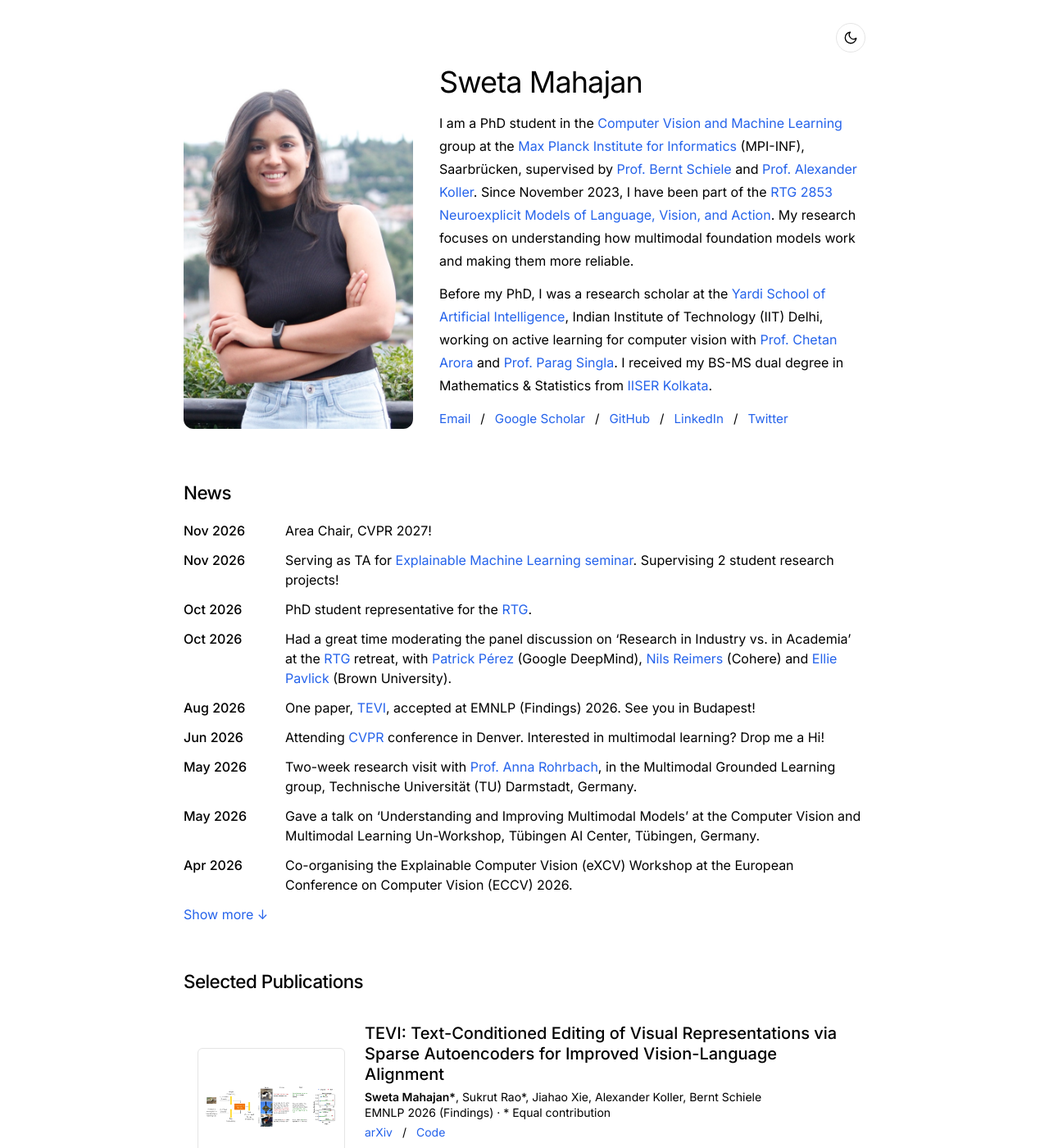
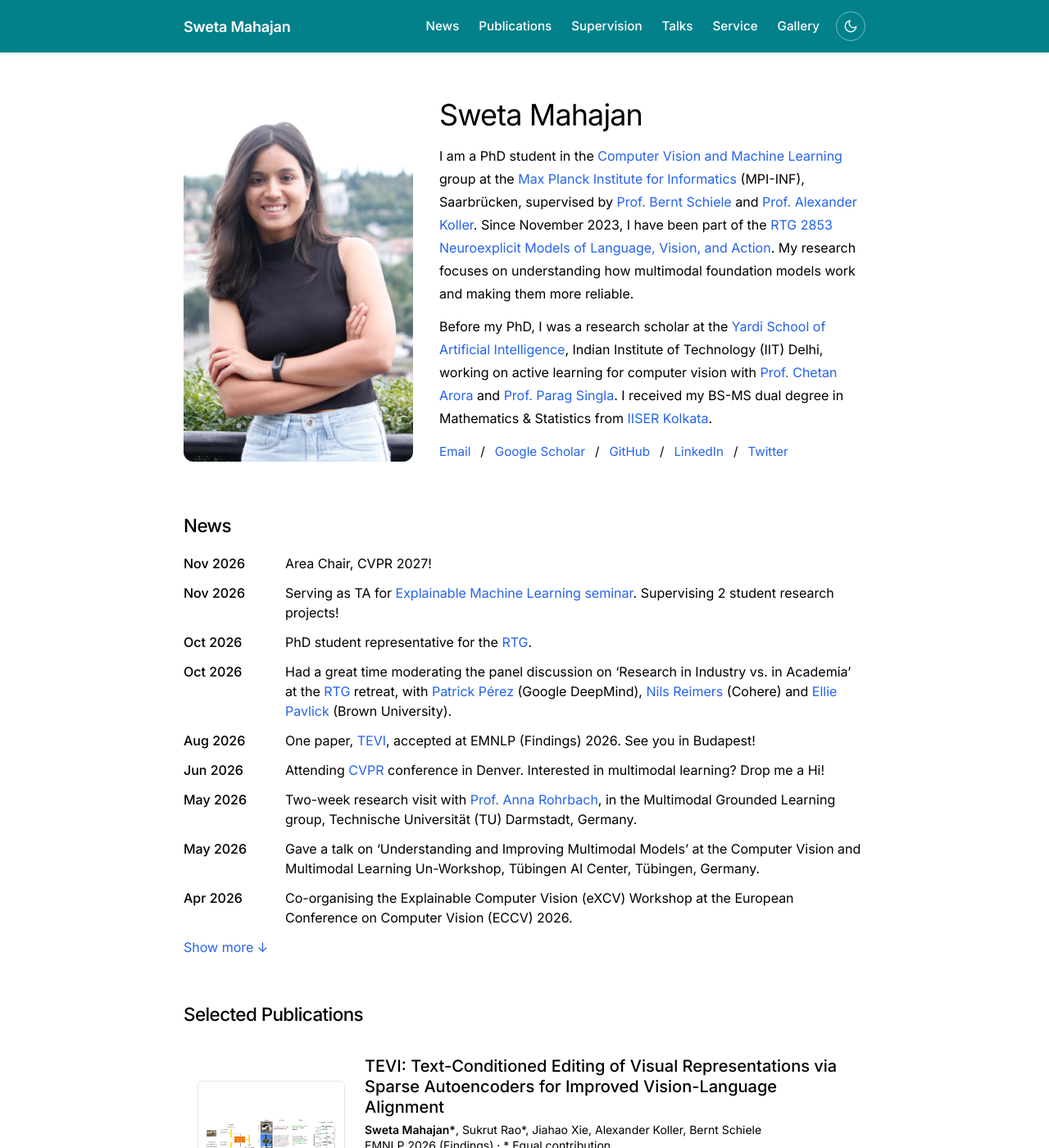
Before and after one commit to SwetaMahajan/swetamahajan.github.io, a Jekyll site: the page built from index.html, in a window 1280 px wide and 1400 px high. Shown: the whole window at 82% size. Built offline with Jekyll 4.4.1, drawn with Linux system fonts in a browser that asks for light colours.

Commit message:
title bar and garry page

```diff
--- /dev/null
+++ b/_includes/footer.html
@@ -0,0 +1,7 @@
+{%- assign profile = site.data.profile %}
+{%- if profile.footer or site.show_last_updated %}
+<footer class="footer">
+  {%- if profile.footer %}<span>{{ profile.footer | markdownify | remove: '<p>' | remove: '</p>' | strip }}</span>{% endif %}
+  {%- if site.show_last_updated %}<span class="footer-updated">Last updated {{ site.time | date: "%B %-d, %Y" }}.</span>{% endif %}
+</footer>
+{%- endif %}
--- a/_includes/head.html
+++ b/_includes/head.html
@@ -1,5 +1,6 @@
 {%- assign profile = site.data.profile -%}
 {%- assign page_title = site.title | default: profile.name -%}
+{%- if page.title %}{% assign page_title = page.title | append: " | " | append: page_title %}{% endif -%}
 <meta charset="utf-8">
 <meta name="viewport" content="width=device-width, initial-scale=1">
 <meta name="color-scheme" content="light dark">
--- /dev/null
+++ b/_includes/navbar.html
@@ -0,0 +1,26 @@
+{%- comment -%} Bar at the top of every page: name on the left, links from _data/navigation.yml on the right. {%- endcomment -%}
+{%- assign profile = site.data.profile -%}
+{%- assign nav = site.data.navigation -%}
+<header class="navbar" id="navbar">
+  <div class="navbar-inner">
+    <a class="navbar-name" href="{{ '/' | relative_url }}">{{ profile.name }}</a>
+    {%- if nav and nav.size > 0 %}
+    <nav class="navbar-links" id="navbar-links" aria-label="Main">
+      {%- for link in nav %}
+      <a href="{{ link.url | relative_url }}"{% if link.url == page.url %} aria-current="page"{% endif %}>{{ link.label }}</a>
+      {%- endfor %}
+    </nav>
+    {%- endif %}
+    {%- if site.theme_toggle != false %}
+    <button type="button" class="theme-toggle" aria-label="Switch between light and dark theme" title="Switch theme">
+      <svg class="icon-moon" viewBox="0 0 24 24" width="18" height="18" fill="none" stroke="currentColor" stroke-width="1.8" stroke-linecap="round" stroke-linejoin="round" aria-hidden="true"><path d="M21 12.8A9 9 0 1 1 11.2 3a7 7 0 0 0 9.8 9.8z"/></svg>
+      <svg class="icon-sun" viewBox="0 0 24 24" width="18" height="18" fill="none" stroke="currentColor" stroke-width="1.8" stroke-linecap="round" stroke-linejoin="round" aria-hidden="true"><circle cx="12" cy="12" r="4"/><path d="M12 2v2M12 20v2M4.93 4.93l1.41 1.41M17.66 17.66l1.41 1.41M2 12h2M20 12h2M4.93 19.07l1.41-1.41M17.66 6.34l1.41-1.41"/></svg>
+    </button>
+    {%- endif %}
+    {%- if nav and nav.size > 0 %}
+    <button type="button" class="navbar-menu-btn" aria-expanded="false" aria-controls="navbar-links" aria-label="Menu">
+      <svg viewBox="0 0 24 24" width="22" height="22" fill="none" stroke="currentColor" stroke-width="2" stroke-linecap="round" aria-hidden="true"><path d="M4 7h16M4 12h16M4 17h16"/></svg>
+    </button>
+    {%- endif %}
+  </div>
+</header>
--- a/_layouts/default.html
+++ b/_layouts/default.html
@@ -4,14 +4,11 @@
   {% include head.html %}
 </head>
 <body>
+  {% include navbar.html %}
+
   <main class="page">
-    {%- if site.theme_toggle != false %}
-    <button type="button" class="theme-toggle" aria-label="Switch between light and dark theme" title="Switch theme">
-      <svg class="icon-moon" viewBox="0 0 24 24" width="18" height="18" fill="none" stroke="currentColor" stroke-width="1.8" stroke-linecap="round" stroke-linejoin="round" aria-hidden="true"><path d="M21 12.8A9 9 0 1 1 11.2 3a7 7 0 0 0 9.8 9.8z"/></svg>
-      <svg class="icon-sun" viewBox="0 0 24 24" width="18" height="18" fill="none" stroke="currentColor" stroke-width="1.8" stroke-linecap="round" stroke-linejoin="round" aria-hidden="true"><circle cx="12" cy="12" r="4"/><path d="M12 2v2M12 20v2M4.93 4.93l1.41 1.41M17.66 17.66l1.41 1.41M2 12h2M20 12h2M4.93 19.07l1.41-1.41M17.66 6.34l1.41-1.41"/></svg>
-    </button>
-    {%- endif %}
     {{ content }}
+    {% include footer.html %}
   </main>
 
   <div class="lightbox" id="lightbox" hidden>
--- a/assets/css/main.css
+++ b/assets/css/main.css
@@ -15,6 +15,8 @@
   --card-hover-border: #e0f2fe;
   --card-shadow: rgba(0, 0, 0, .06);
   --figure-bg: #ffffff;     /* background behind paper images */
+  --nav-bg: #02818a;        /* top bar (teal) */
+  --nav-text: #ffffff;      /* name and links in the top bar */
 
   --page-width: 56rem;
   --photo-width: 180px;          /* publication image column */
@@ -37,6 +39,7 @@
     --card-hover-border: #1f2a3a;
     --card-shadow: rgba(0, 0, 0, .4);
     --figure-bg: #f4f4f5;
+    --nav-bg: #016a72;
     color-scheme: dark;
   }
 }
@@ -52,6 +55,7 @@
   --card-hover-border: #1f2a3a;
   --card-shadow: rgba(0, 0, 0, .4);
   --figure-bg: #f4f4f5;
+  --nav-bg: #016a72;
   color-scheme: dark;
 }
 :root[data-theme="light"] { color-scheme: light; }
@@ -63,6 +67,7 @@
 
 html {
   scroll-behavior: smooth;
+  scroll-padding-top: 5rem;   /* section links don't hide headings under the top bar */
   -webkit-text-size-adjust: 100%;
 }
 
@@ -105,28 +110,100 @@ a:focus-visible, button:focus-visible, summary:focus-visible {
   width: 100%;
   max-width: var(--page-width);
   margin: 0 auto;
-  padding: 4rem 1.5rem;
+  padding: 2.5rem 1.5rem 4rem;
 }
 
-/* ---------- Theme button ---------- */
-.theme-toggle {
-  position: absolute;
-  top: 1.25rem;
-  right: 1.5rem;
+/* ---------- Top bar (name + links) ---------- */
+.navbar {
+  position: sticky;
+  top: 0;
+  z-index: 40;
+  background: var(--nav-bg);
+  color: var(--nav-text);
+  box-shadow: 0 .125rem .25rem rgba(0, 0, 0, .11);
+}
+.navbar-inner {
+  display: flex;
+  align-items: center;
+  gap: .75rem;
+  max-width: var(--page-width);
+  height: 3.5rem;
+  margin: 0 auto;
+  padding: 0 1.5rem;
+}
+.navbar-name {
+  margin-right: auto;
+  color: inherit;
+  font-size: 1.125rem;
+  font-weight: 600;
+  letter-spacing: -.01em;
+  white-space: nowrap;
+}
+.navbar-name:hover { color: inherit; opacity: .85; }
+.navbar-links { display: none; }   /* phones: opened with the menu button */
+.navbar-links a {
+  color: var(--nav-text);
+  font-size: .95rem;
+  font-weight: 500;
+  text-decoration: underline 2px transparent;
+  text-underline-offset: .4em;
+  transition: text-decoration-color .15s;
+}
+/* Hover, the section being read, and the current page are underlined */
+.navbar-links a:hover,
+.navbar-links a.active,
+.navbar-links a[aria-current="page"] { color: var(--nav-text); text-decoration-color: currentColor; }
+.navbar a:focus-visible, .navbar button:focus-visible { outline-color: var(--nav-text); }
+.navbar-menu-btn {
   display: flex;
   align-items: center;
   justify-content: center;
   width: 2.25rem;
   height: 2.25rem;
   padding: 0;
-  border: 1px solid var(--border);
+  border: 0;
+  background: transparent;
+  color: inherit;
+  cursor: pointer;
+}
+/* Phones and small tablets: links drop down under the bar */
+@media (max-width: 859.98px) {
+  .navbar.is-open .navbar-links {
+    position: absolute;
+    top: 100%;
+    left: 0;
+    right: 0;
+    display: flex;
+    flex-direction: column;
+    padding: .25rem 1.5rem 1rem;
+    background: var(--nav-bg);
+    box-shadow: 0 .25rem .5rem rgba(0, 0, 0, .15);
+  }
+  .navbar.is-open .navbar-links a { align-self: flex-start; padding: .5rem 0; }
+}
+/* Wider screens: links in a row, no menu button */
+@media (min-width: 860px) {
+  .navbar-links { display: flex; align-items: center; gap: 1.5rem; margin-right: .5rem; }
+  .navbar-menu-btn { display: none; }
+}
+
+/* ---------- Theme button (in the top bar) ---------- */
+.theme-toggle {
+  display: flex;
+  flex-shrink: 0;
+  align-items: center;
+  justify-content: center;
+  width: 2.25rem;
+  height: 2.25rem;
+  padding: 0;
+  border: 1px solid rgba(255, 255, 255, .45);
   border-radius: 999px;
   background: transparent;
-  color: var(--text);
+  color: var(--nav-text);
   cursor: pointer;
-  transition: color .15s, border-color .15s;
+  transition: background-color .15s, border-color .15s;
 }
-.theme-toggle:hover { color: var(--link-hover); border-color: var(--link-hover); }
+.theme-toggle:hover { border-color: var(--nav-text); background: rgba(255, 255, 255, .12); }
 /* Light theme shows the moon (switch to dark); dark theme shows the sun. */
 .theme-toggle .icon-sun { display: none; }
 :root[data-theme="dark"] .theme-toggle .icon-sun { display: block; }
@@ -346,6 +423,42 @@ a:focus-visible, button:focus-visible, summary:focus-visible {
   line-height: 1.5rem;
 }
 
+/* ---------- Gallery page ---------- */
+.gallery {
+  display: grid;
+  grid-template-columns: repeat(auto-fill, minmax(15rem, 1fr));   /* 1 / 2 / 3 columns */
+  gap: 1.5rem;
+}
+.gallery-item { margin: 0; }
+.gallery-zoom {
+  display: block;
+  width: 100%;
+  padding: 0;
+  border: 0;
+  border-radius: .75rem;
+  overflow: hidden;
+  background: var(--placeholder-bg);
+  cursor: zoom-in;
+}
+.gallery-zoom img {
+  width: 100%;
+  aspect-ratio: 4 / 3;
+  object-fit: cover;
+  transition: transform .25s ease;
+}
+@media (hover: hover) {
+  .gallery-zoom:hover img { transform: scale(1.03); }
+}
+.gallery-caption {
+  display: flex;
+  flex-direction: column;
+  margin-top: .5rem;
+  font-size: .875rem;
+  line-height: 1.4;
+}
+.gallery-date { color: var(--muted); font-size: .8125rem; }
+.gallery-empty { color: var(--muted); }
+
 /* ---------- Footer ---------- */
 .footer {
   display: flex;
@@ -387,8 +500,8 @@ a:focus-visible, button:focus-visible, summary:focus-visible {
    Tablet & desktop (≥ 640px)
    ========================================================================== */
 @media (min-width: 640px) {
-  .page { padding: 5rem 2rem; }
-  .theme-toggle { top: 1.75rem; right: 2rem; }
+  .page { padding: 3.5rem 2rem 5rem; }
+  .navbar-inner { height: 4rem; padding: 0 2rem; }
 
   /* Photo column stretches to the full height of the bio and links */
   .intro {
--- a/assets/js/main.js
+++ b/assets/js/main.js
@@ -35,7 +35,62 @@
     });
   }
 
-  // Click a publication image to zoom; click anywhere or press Esc to close.
+  // Top bar: menu button on phones, and underline the section being read.
+  var navbar = document.getElementById('navbar');
+  if (navbar) {
+    var menuBtn = navbar.querySelector('.navbar-menu-btn');
+    var navLinks = navbar.querySelectorAll('.navbar-links a');
+    var setMenu = function (open) {
+      navbar.classList.toggle('is-open', open);
+      if (menuBtn) menuBtn.setAttribute('aria-expanded', open ? 'true' : 'false');
+    };
+    if (menuBtn) {
+      menuBtn.addEventListener('click', function () {
+        setMenu(!navbar.classList.contains('is-open'));
+      });
+    }
+    navLinks.forEach(function (a) {
+      a.addEventListener('click', function () { setMenu(false); });
+    });
+    document.addEventListener('click', function (e) {
+      if (!navbar.contains(e.target)) setMenu(false);
+    });
+    document.addEventListener('keydown', function (e) {
+      if (e.key === 'Escape') setMenu(false);
+    });
+
+    // Links to sections of this page, paired with the section they point to.
+    var spied = [];
+    navLinks.forEach(function (a) {
+      if (a.hash && a.pathname === location.pathname) {
+        var el = document.getElementById(decodeURIComponent(a.hash.slice(1)));
+        if (el) spied.push({ link: a, el: el });
+      }
+    });
+    if (spied.length) {
+      var ticking = false;
+      var spy = function () {
+        ticking = false;
+        var line = navbar.offsetHeight + 24;
+        var atBottom = window.innerHeight + window.scrollY >= document.documentElement.scrollHeight - 2;
+        var current = null;
+        var best = -Infinity;
+        // The lowest section whose heading has scrolled past the bar
+        // (or the last section once the page is scrolled to the bottom).
+        spied.forEach(function (s) {
+          var top = s.el.getBoundingClientRect().top;
+          if ((atBottom || top <= line) && top > best) { best = top; current = s; }
+        });
+        spied.forEach(function (s) { s.link.classList.toggle('active', s === current); });
+      };
+      window.addEventListener('scroll', function () {
+        if (!ticking) { ticking = true; window.requestAnimationFrame(spy); }
+      }, { passive: true });
+      spy();
+    }
+  }
+
+  // Click a publication or gallery image to zoom; click anywhere or press Esc to close.
   var box = document.getElementById('lightbox');
   if (!box) return;
   var img = box.querySelector('img');
--- a/index.html
+++ b/index.html
@@ -31,11 +31,3 @@ layout: default
 </section>
   {%- endif %}
 {%- endfor %}
-
-{%- assign profile = site.data.profile %}
-{%- if profile.footer or site.show_last_updated %}
-<footer class="footer">
-  {%- if profile.footer %}<span>{{ profile.footer | markdownify | remove: '<p>' | remove: '</p>' | strip }}</span>{% endif %}
-  {%- if site.show_last_updated %}<span class="footer-updated">Last updated {{ site.time | date: "%B %-d, %Y" }}.</span>{% endif %}
-</footer>
-{%- endif %}
```
Also changed, not shown: _data/gallery.yml (added, +19 -0 lines), _data/navigation.yml (added, +29 -0 lines), gallery.html (added, +37 -0 lines), README.md.
